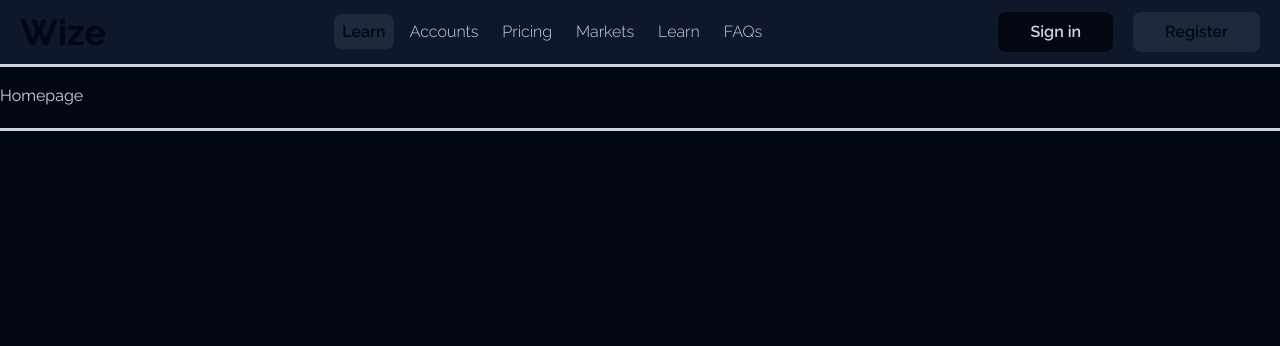
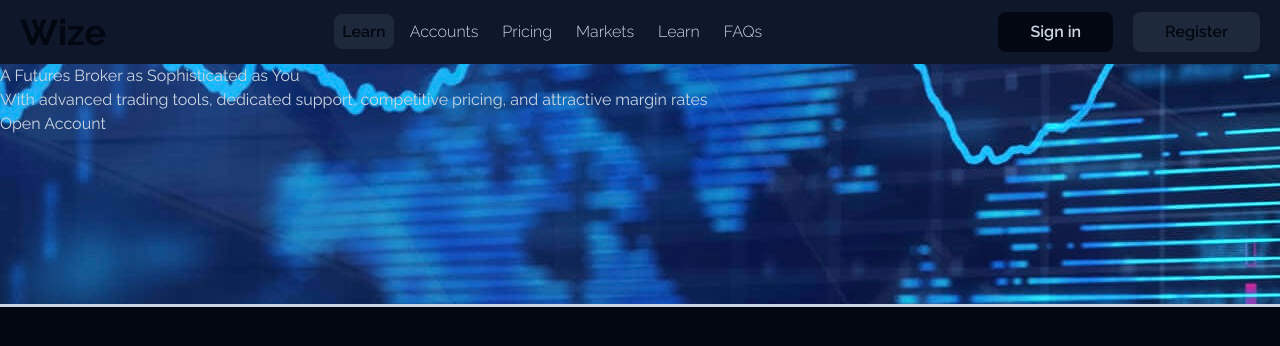
Before and after one commit to Officialibn1/wize, a Next.js app: page / in a window 1280 px wide. Shown: the top 346 px of the page. Built offline with nearby package versions, Linux system fonts and the light colour scheme.

Commit message:
added two assets

```diff
--- /dev/null
+++ b/app/components/HeroSection.tsx
@@ -0,0 +1,24 @@
+import React from "react";
+import "@/app/components/styles/HeroSection.css";
+import Link from "next/link";
+
+const HeroSection = () => {
+	return (
+		<div className='heroSection'>
+			<div>
+				<h1>A Futures Broker as Sophisticated as You</h1>
+
+				<p>
+					With advanced trading tools, dedicated support, competitive pricing,
+					and attractive margin rates
+				</p>
+
+				<button>
+					<Link href={"/signup"}>Open Account</Link>
+				</button>
+			</div>
+		</div>
+	);
+};
+
+export default HeroSection;
--- /dev/null
+++ b/app/components/styles/HeroSection.css
@@ -0,0 +1,5 @@
+/* hero styles  */
+.heroSection {
+	@apply outline h-[30vh];
+	background-image: url("/wizehero.jpeg");
+}
--- a/app/components/styles/HomeNavbar.css
+++ b/app/components/styles/HomeNavbar.css
@@ -1,5 +1,5 @@
 nav {
-	@apply flex justify-end lg:justify-between px-5 py-3 outline bg-slate-900 gap-5 relative;
+	@apply flex justify-end lg:justify-between px-5 py-3 bg-slate-900 gap-5 relative;
 }
 
 .navLogo {
--- a/app/global.css
+++ b/app/global.css
@@ -50,7 +50,7 @@
 }
 
 body {
-	@apply max-w-[1736px] h-[100dvh] mx-auto outline text-slate-300 flex;
+	@apply max-w-[1736px] h-[100dvh] mx-auto text-slate-300 flex;
 	font-family: "Raleway", sans-serif;
 	background: hsl(var(--background));
 	/* color: hsl(var(--foreground)); */
@@ -59,3 +59,6 @@ body {
 .customContainer {
 	@apply px-3 md:px-5 w-full my-auto;
 }
+
+.contentContainer {
+}
--- a/app/page.tsx
+++ b/app/page.tsx
@@ -1,10 +1,12 @@
 import Link from "next/link";
 import HomeNavbar from "./components/Navbar";
+import HeroSection from "./components/HeroSection";
 
 const Page = () => {
 	return (
-		<section className='w-full py-5 flex flex-col gap-5 outline'>
-			<h1>Homepage</h1>
+		<section>
+			{/* hero component */}
+			<HeroSection />
 		</section>
 	);
 };
```
Also changed, not shown: public/wizehero.jpeg (added), 1 other file (tests, documents, lock files or other folders).
